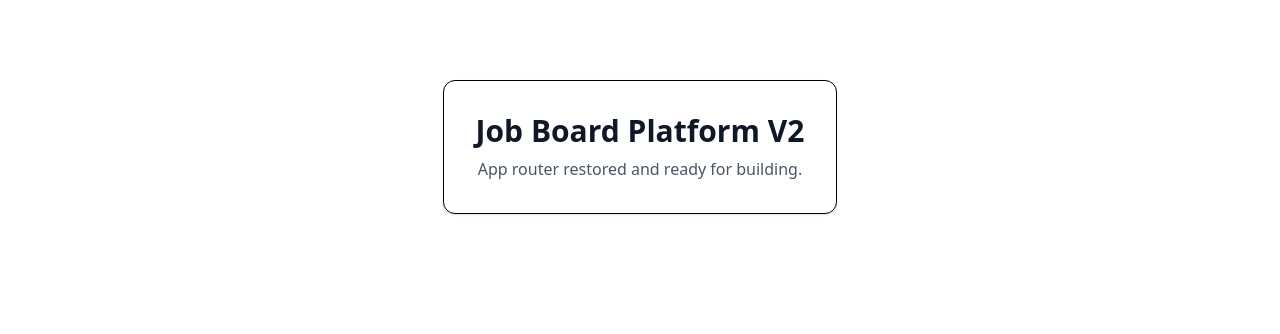
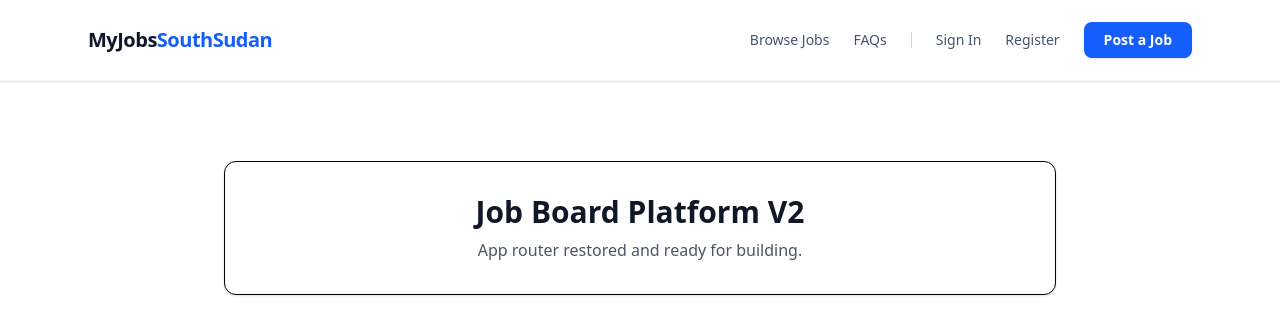
Before and after one commit to SanMajur/job-board, a Next.js app: page / in a window 1280 px wide. Shown: the top 334 px of the page. Built offline with nearby package versions, Linux system fonts and the light colour scheme; no server answers.

Commit message:
feat(navbar): injected the navbar component into the root layout

```diff
--- a/app/layout.tsx
+++ b/app/layout.tsx
@@ -1,6 +1,8 @@
 import type { Metadata } from "next";
 import { Geist, Geist_Mono } from "next/font/google";
 import "./globals.css";
+import Navbar from "./components/navbar/Navbar";
+
 
 const geistSans = Geist({
   variable: "--font-geist-sans",
@@ -23,7 +25,10 @@
       lang="en"
       className={`${geistSans.variable} ${geistMono.variable} h-full antialiased`}
     >
-      <body className="min-h-full flex flex-col">{children}</body>
+      <body className="min-h-full flex flex-col">
+        <Navbar />
+        <main>{children}</main>
+      </body>
     </html>
   );
 }
```
